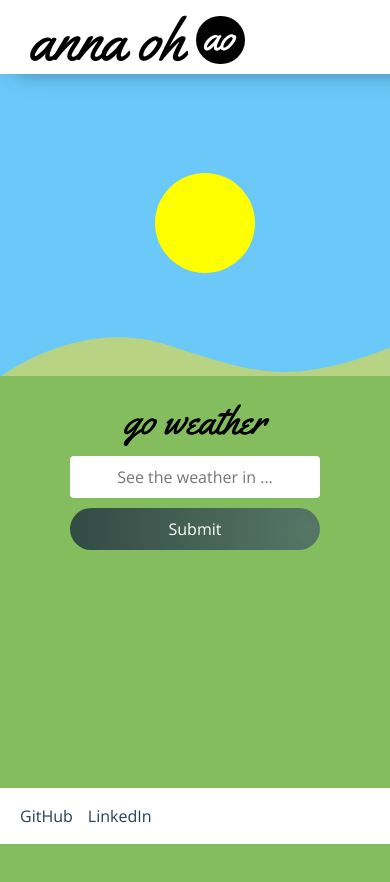
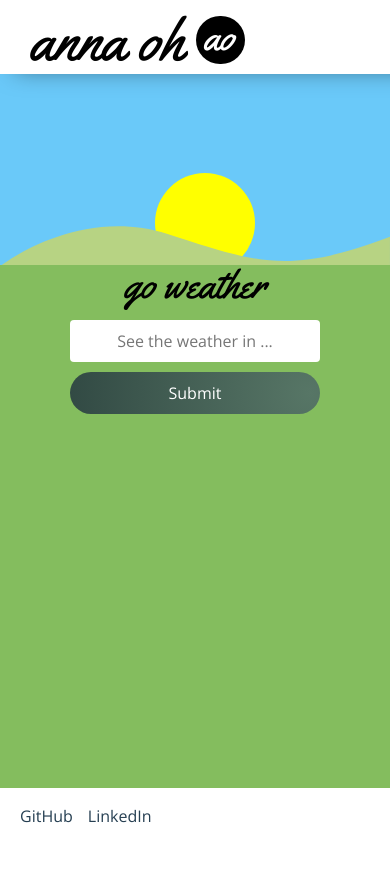
Before and after one commit to AnnaNOh/go-nimbly, a React (Create React App) app in the folder client/: page /#/ in a window 390 px wide. Shown: the top 882 px of the page. After the commit the page ends 844 px from the top, so only its background shows below. Built offline with nearby package versions, Linux system fonts and the light colour scheme; a web font is replaced by a local one.

Commit message:
Changed styling to be more responsive

```diff
--- a/client/src/assets/stylesheets/splash.css
+++ b/client/src/assets/stylesheets/splash.css
@@ -27,12 +27,20 @@ bone  #FEFAEF */
   height: 100%;
   animation: 12s color-change-sky infinite alternate;
   animation-delay: -6s;
+  display: flex;
+  flex-direction: column;
 }
 
 .sky {
-  height: 300px;
+  height: 20%;
   animation: 12s color-change-sky infinite alternate;
   animation-delay: -6s;
+}
+
+@media screen and (max-width: 600px) {
+  .sky {
+    height: 45%;
+  }
 }
 
 @keyframes color-change-sky {
--- a/client/src/components/Splash.jsx
+++ b/client/src/components/Splash.jsx
@@ -35,7 +35,7 @@ class Splash extends Component {
             <Search
               classTag="background"
               comingFrom="background"
-              history={this.props.history}
+              // history={this.props.history}
             />
           </div>
           <div className="hill-bot" />
```
